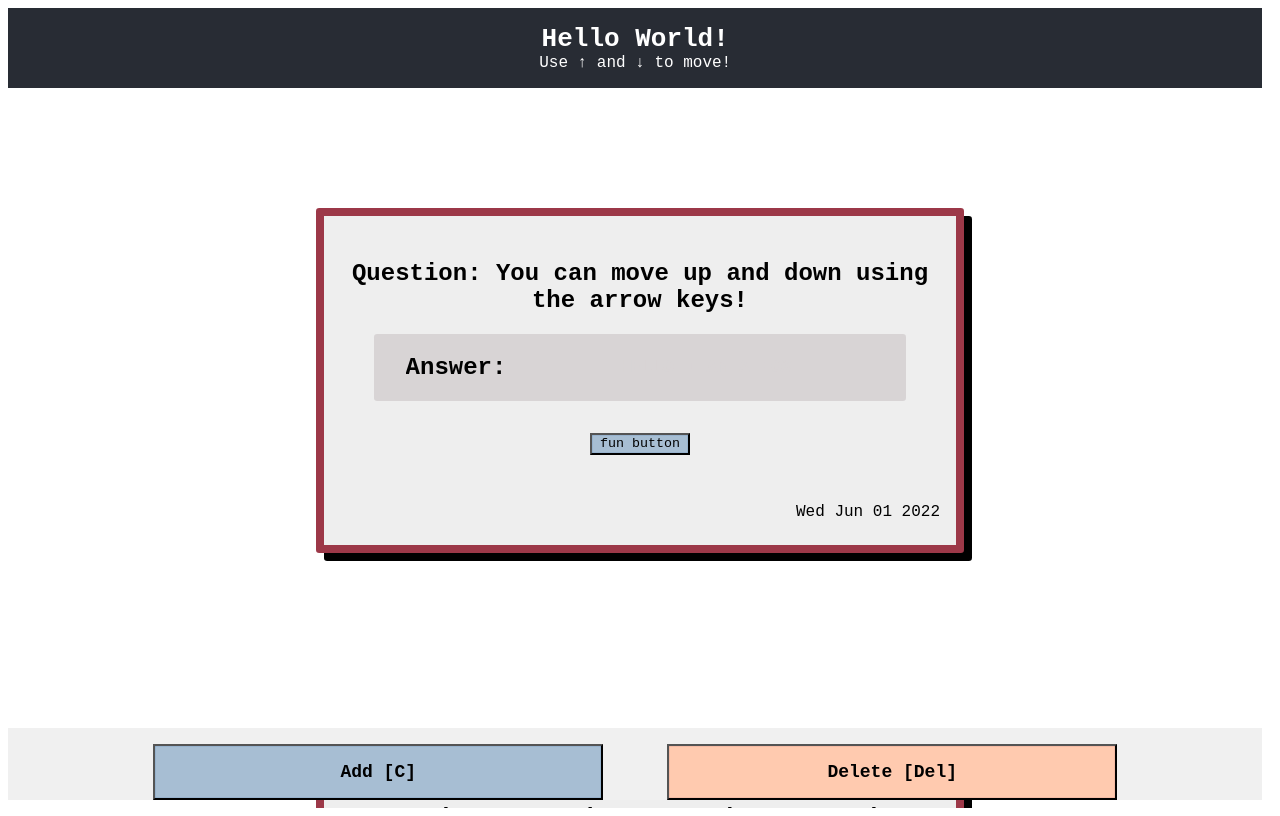
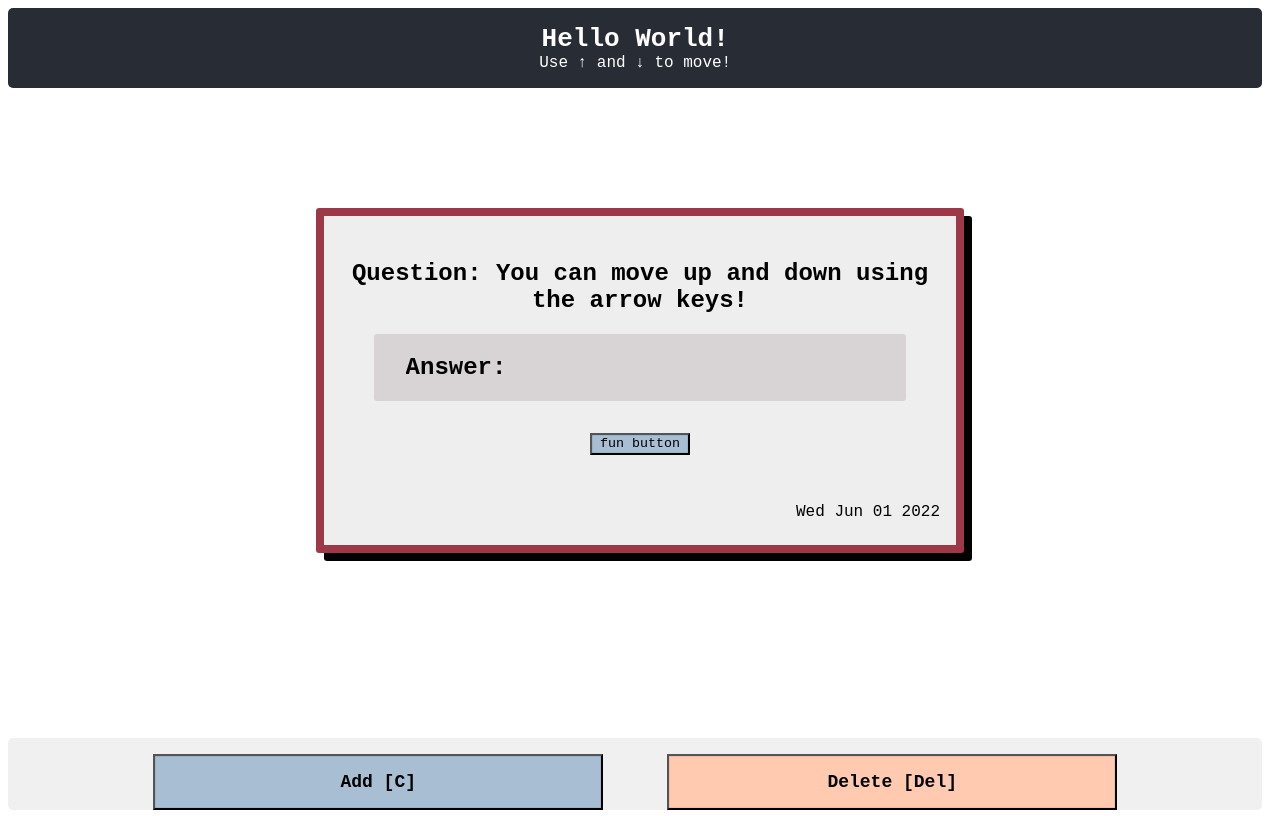
Before and after one commit to botakveggie/flashcard-app, a React (Create React App) app: page / in a window 1280 px wide. Built offline with nearby package versions, Linux system fonts and the light colour scheme.

Commit message:
fix display position of top and bottom bars

```diff
--- a/src/App.css
+++ b/src/App.css
@@ -23,6 +23,7 @@
   background-color: #282c34;
   /* display:flex; */
   /* min-height: 4rem; */
+  border-radius: 5px;
   width: 98%;
   align-self: flex-start;
   align-items: center;
@@ -30,7 +31,7 @@
   justify-content: center;
   padding: 1rem 0 1rem 0;
   color: white;
-  position: fixed;
+  position: absolute;
   z-index: 1;
   font-family: 'Courier New', Courier, monospace;
 }
--- a/src/App.js
+++ b/src/App.js
@@ -1,5 +1,5 @@
 import "./App.css";
-import { Component, useState } from "react";
+import { useState } from "react";
 
 /* React Imports */
 import BottomBar from "./Components/UI/BottomBar";
@@ -43,29 +43,35 @@ const App = () => {
   };
 
   const keydownHandler = (event) => {
-    if (event.keyCode == 27) {
-      //window.close();
+    if (event.keyCode === 27) {
+      // keyCode for `Esc` 27
       console.log("close the window...");
       setSeen(false);
     }
-    if (event.keyCode == 67) {
+    if (event.keyCode === 67) {
+      // keyCode for `C` 67
       setSeen(!seen);
     }
-    if (event.keyCode == 46) {
-      console.log('sorry, delete not implemented yet')
+    if (event.keyCode === 46) {
+      // keyCode for `Del` 46
+      console.log("sorry, delete not implemented yet");
     }
   };
 
+  const announceClick = () => {
+    console.log("you have clicked the mouse");
+  };
   return (
-    <div>
-      <div className="App">
+    <div onClick={announceClick} onKeyDown={keydownHandler}>
+      <div className="App" onKeyDown={keydownHandler}>
         <div className="App-header">
           <div className="App-header-main">Hello World!</div>
           <div className="App-header-instructions">Use ↑ and ↓ to move!</div>
         </div>
-        <div className="main">
-          <MainPage items={qnas} onKeyDown={keydownHandler} />
-          <BottomBar onClick={toggleSeen} onKeyDown={keydownHandler} />
+        <div
+          className="main"
+          onKeyDown={keydownHandler}
+        >
           {seen ? (
             <NewFlashCard
               onAddFlashCard={addFlashCardHandler}
@@ -73,6 +79,8 @@ const App = () => {
               toggle={toggleSeen}
             />
           ) : null}
+          <MainPage items={qnas} onKeyDown={keydownHandler} />
+          <BottomBar onClick={toggleSeen} onKeyDown={keydownHandler} />
         </div>
       </div>
     </div>
--- a/src/Components/UI/BottomBar.css
+++ b/src/Components/UI/BottomBar.css
@@ -8,14 +8,15 @@
 
 .bottom-bar {
     display: flex;
-	position: fixed;
+	position: absolute;
+    border-radius: 5px;
     flex-direction: row;
 	min-height: 2rem;
 	width: 98%;
     padding-top: 24px;
     text-align: center;
     padding-top: 1rem;
-    bottom: 0;
+    bottom: -10px;
     z-index: 1;
     justify-content: center;
     background-color: #F0F0F0;
--- a/src/Components/UI/MainPage.css
+++ b/src/Components/UI/MainPage.css
@@ -1,5 +1,5 @@
 .MainPage {
-    overflow:hidden;
+    overflow:scroll;
     font-family: inherit;
     scroll-behavior: smooth;
     scroll-snap-type: y mandatory;
--- a/src/index.js
+++ b/src/index.js
@@ -6,8 +6,10 @@ import './my-style.css';
 import App from './App';
 import reportWebVitals from './reportWebVitals';
 
+const test = () => {console.log('hello world???')};
+
 const root = ReactDOM.createRoot(document.getElementById('root'));
-root.render(<App />);
+root.render(<App onClick={test}/>);
 
 // If you want to start measuring performance in your app, pass a function
 // to log results (for example: reportWebVitals(console.log))
```
